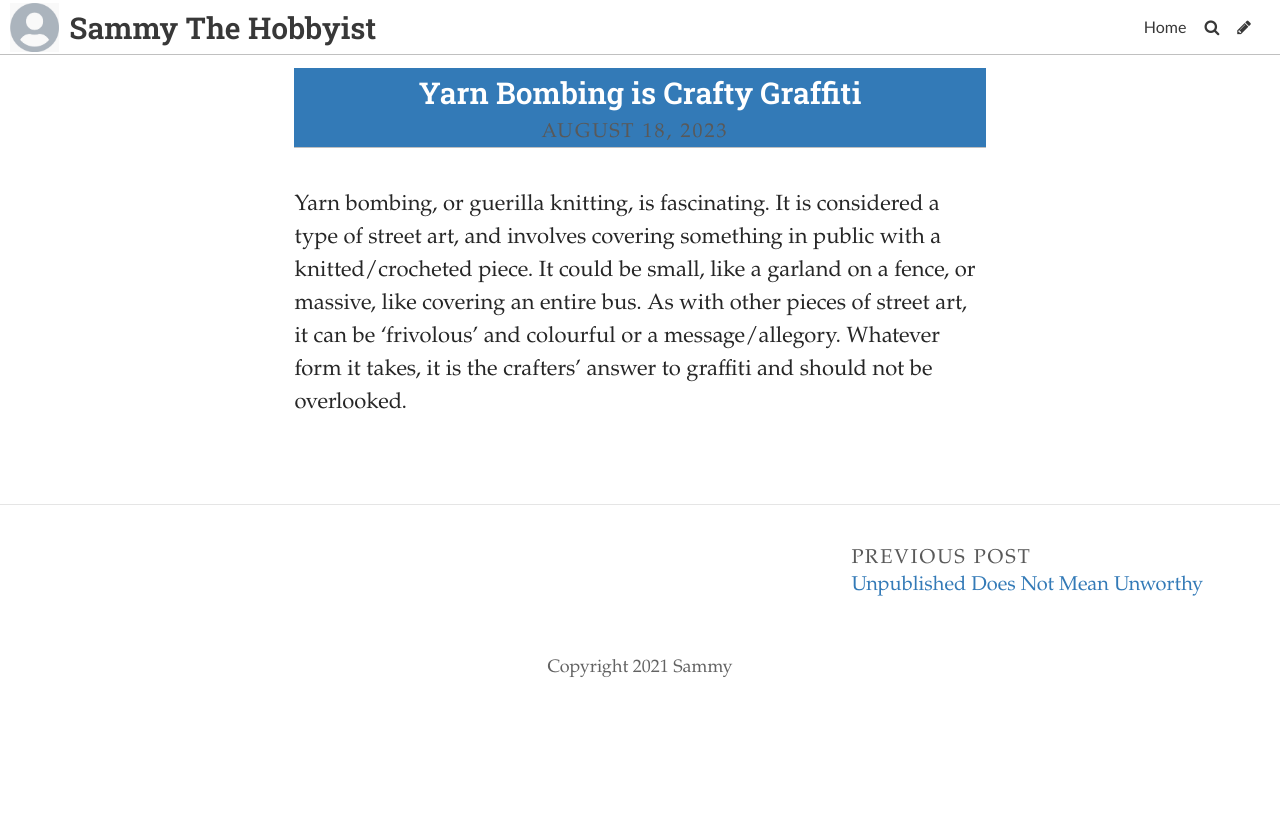
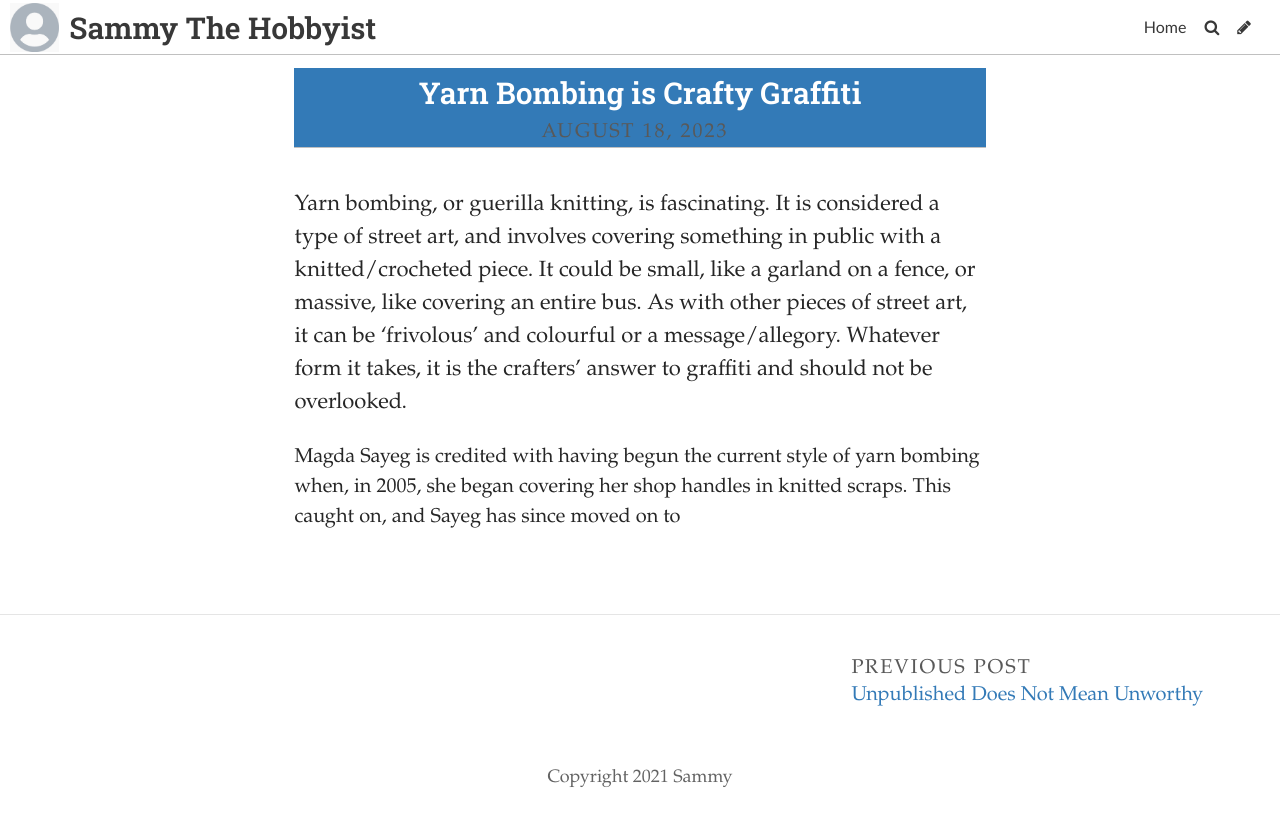
Before and after one commit to SammySpinsAYarn/Blog, a Jekyll site: the page built from _posts/2023-08-12-yarn-bombing-is-crafty-graffiti.md, in a window 1280 px wide. Shown: the top 826 px of the page. Built offline with Jekyll 4.4.1, drawn with Linux system fonts in a browser that asks for light colours; some web fonts are replaced.

Commit message:
Update Post “2023-08-12-yarn-bombing-is-crafty-graffiti”

```diff
--- a/_posts/2023-08-12-yarn-bombing-is-crafty-graffiti.md
+++ b/_posts/2023-08-12-yarn-bombing-is-crafty-graffiti.md
@@ -6,3 +6,5 @@ title_color: "#ffffff"
 comments: false
 ---
 Y﻿arn bombing, or guerilla knitting, is fascinating. It is considered a type of street art, and involves covering something in public with a knitted/crocheted piece. It could be small, like a garland on a fence, or massive, like covering an entire bus. As with other pieces of street art, it can be 'frivolous' and colourful or a message/allegory. Whatever form it takes, it is the crafters' answer to graffiti and should not be overlooked.
+
+M﻿agda Sayeg is credited with having begun the current style of yarn bombing when, in 2005, she began covering her shop handles in knitted scraps. This caught on, and Sayeg has since moved on to
```
